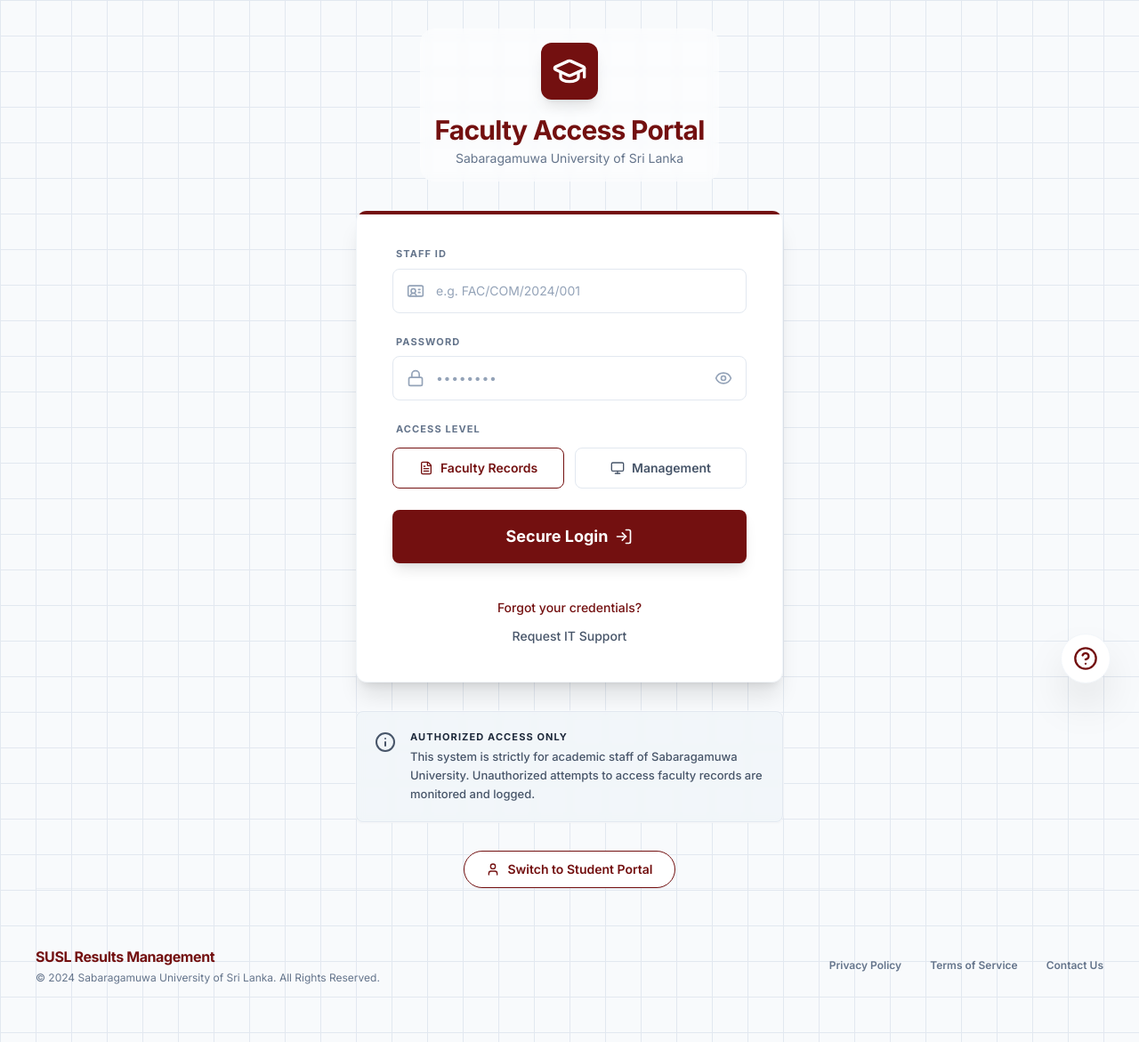
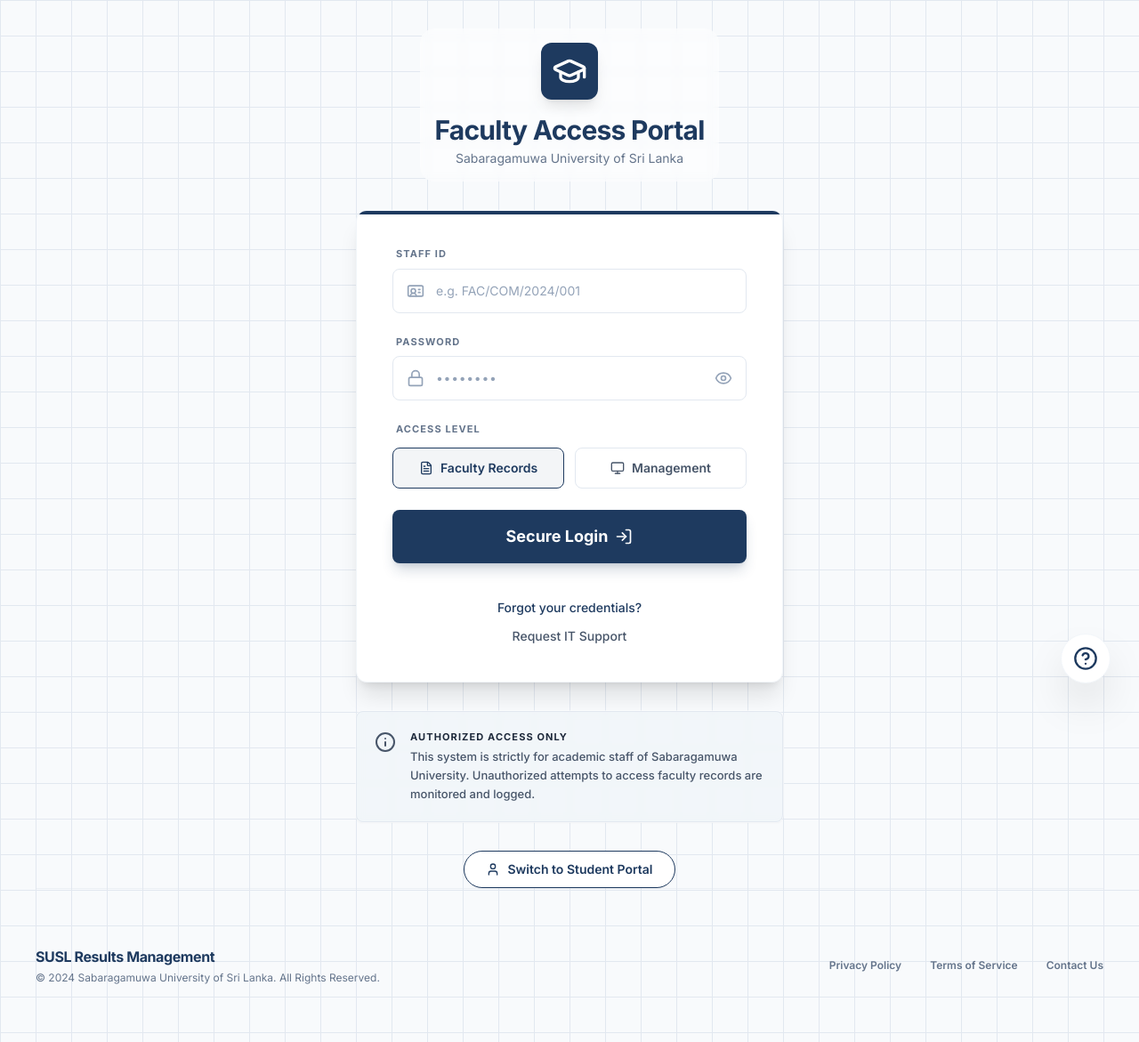
Before and after one commit to Dhivanujan/Community-Project-RMS, a Next.js app: page /login in a window 1280 px wide. Shown: the whole page at 89% size. Built offline with nearby package versions, Linux system fonts and the light colour scheme.

Commit message:
Update login page styles to use primary color scheme

```diff
--- a/app/login/page.jsx
+++ b/app/login/page.jsx
@@ -88,16 +88,16 @@ export default function Login() {
         <div className="min-h-screen bg-slate-50 bg-grid-slate-200 flex flex-col items-center justify-center p-4 sm:p-8 font-sans">
           {/* Header */}
           <div className="flex flex-col items-center mb-8 text-center bg-white/50 backdrop-blur-sm p-4 rounded-2xl">
-            <div className="w-16 h-16 bg-maroon flex items-center justify-center rounded-xl shadow-lg mb-4">
+            <div className="w-16 h-16 bg-primary-900 flex items-center justify-center rounded-xl shadow-lg mb-4">
               <GraduationCap className="text-white w-10 h-10" />
             </div>
-            <h1 className="text-3xl font-bold text-maroon tracking-tight">Faculty Access Portal</h1>
+            <h1 className="text-3xl font-bold text-primary-900 tracking-tight">Faculty Access Portal</h1>
             <p className="text-slate-500 text-sm mt-1">Sabaragamuwa University of Sri Lanka</p>
           </div>
 
           {/* Main Card */}
           <div className="max-w-[480px] w-full bg-white rounded-xl shadow-xl overflow-hidden border border-slate-100 flex flex-col p-8 sm:p-10 relative">
-            <div className="absolute top-0 left-0 w-full h-1 bg-maroon"></div>
+            <div className="absolute top-0 left-0 w-full h-1 bg-primary-900"></div>
 
             <form onSubmit={handleSubmit} className="space-y-6">
               {/* Staff ID */}
@@ -106,7 +106,7 @@ export default function Login() {
                   Staff ID
                 </label>
                 <div className="relative group">
-                  <div className="absolute inset-y-0 left-0 pl-4 flex items-center pointer-events-none text-slate-400 group-focus-within:text-maroon transition-colors">
+                  <div className="absolute inset-y-0 left-0 pl-4 flex items-center pointer-events-none text-slate-400 group-focus-within:text-primary-900 transition-colors">
                     <IdCard className="w-5 h-5" />
                   </div>
                   <input
@@ -116,7 +116,7 @@ export default function Login() {
                     value={formData.username}
                     onChange={handleChange}
                     placeholder="e.g. FAC/COM/2024/001"
-                    className="w-full pl-12 pr-4 py-3.5 bg-white border border-slate-200 rounded-lg text-sm focus:outline-none focus:ring-4 focus:ring-maroon/5 focus:border-maroon transition-all placeholder:text-slate-400 text-slate-900"
+                    className="w-full pl-12 pr-4 py-3.5 bg-white border border-slate-200 rounded-lg text-sm focus:outline-none focus:ring-4 focus:ring-primary-900/5 focus:border-primary-900 transition-all placeholder:text-slate-400 text-slate-900"
                   />
                 </div>
               </div>
@@ -127,7 +127,7 @@ export default function Login() {
                   Password
                 </label>
                 <div className="relative group">
-                  <div className="absolute inset-y-0 left-0 pl-4 flex items-center pointer-events-none text-slate-400 group-focus-within:text-maroon transition-colors">
+                  <div className="absolute inset-y-0 left-0 pl-4 flex items-center pointer-events-none text-slate-400 group-focus-within:text-primary-900 transition-colors">
                     <Lock className="w-5 h-5" />
                   </div>
                   <input
@@ -137,12 +137,12 @@ export default function Login() {
                     value={formData.password}
                     onChange={handleChange}
                     placeholder="••••••••"
-                    className="w-full pl-12 pr-12 py-3.5 bg-white border border-slate-200 rounded-lg text-sm focus:outline-none focus:ring-4 focus:ring-maroon/5 focus:border-maroon transition-all placeholder:text-slate-400 text-slate-900 tracking-wider"
+                    className="w-full pl-12 pr-12 py-3.5 bg-white border border-slate-200 rounded-lg text-sm focus:outline-none focus:ring-4 focus:ring-primary-900/5 focus:border-primary-900 transition-all placeholder:text-slate-400 text-slate-900 tracking-wider"
                   />
                   <button
                     type="button"
                     onClick={() => setShowPassword(!showPassword)}
-                    className="absolute inset-y-0 right-0 pr-4 flex items-center text-slate-400 hover:text-maroon transition-colors"
+                    className="absolute inset-y-0 right-0 pr-4 flex items-center text-slate-400 hover:text-primary-900 transition-colors"
                   >
                     {showPassword ? <EyeOff className="w-5 h-5" /> : <Eye className="w-5 h-5" />}
                   </button>
@@ -160,7 +160,7 @@ export default function Login() {
                     onClick={() => setFacultyAccessLevel("records")}
                     className={`flex-1 flex items-center justify-center gap-2 py-3 px-4 rounded-lg border transition-all text-sm font-semibold ${
                       facultyAccessLevel === "records"
-                        ? "bg-maroon/5 border-maroon text-maroon"
+                        ? "bg-primary-900/5 border-primary-900 text-primary-900"
                         : "bg-white border-slate-200 text-slate-600 hover:border-slate-300"
                     }`}
                   >
@@ -172,7 +172,7 @@ export default function Login() {
                     onClick={() => setFacultyAccessLevel("management")}
                     className={`flex-1 flex items-center justify-center gap-2 py-3 px-4 rounded-lg border transition-all text-sm font-semibold ${
                       facultyAccessLevel === "management"
-                        ? "bg-maroon/5 border-maroon text-maroon"
+                        ? "bg-primary-900/5 border-primary-900 text-primary-900"
                         : "bg-white border-slate-200 text-slate-600 hover:border-slate-300"
                     }`}
                   >
@@ -193,7 +193,7 @@ export default function Login() {
               <button
                 type="submit"
                 disabled={loading}
-                className="w-full bg-maroon hover:bg-maroon/90 text-white py-4 rounded-lg font-bold text-lg transition-all shadow-lg shadow-maroon/20 flex items-center justify-center gap-2 disabled:opacity-70 disabled:cursor-not-allowed group active:scale-[0.98]"
+                className="w-full bg-primary-900 hover:bg-primary-800 text-white py-4 rounded-lg font-bold text-lg transition-all shadow-lg shadow-primary-900/20 flex items-center justify-center gap-2 disabled:opacity-70 disabled:cursor-not-allowed group active:scale-[0.98]"
               >
                 {loading ? "Authenticating..." : "Secure Login"}
                 {!loading && <LogIn className="w-5 h-5 group-hover:translate-x-1 transition-transform" />}
@@ -203,7 +203,7 @@ export default function Login() {
               <div className="pt-4 text-center space-y-3">
                 <Link
                   href="/forgot-password"
-                  className="block text-sm font-medium text-maroon hover:underline decoration-2 underline-offset-4"
+                  className="block text-sm font-medium text-primary-900 hover:underline decoration-2 underline-offset-4"
                 >
                   Forgot your credentials?
                 </Link>
@@ -233,7 +233,7 @@ export default function Login() {
           {/* Switch to Student Portal */}
           <button
             onClick={() => setAccessType("student")}
-            className="mt-8 px-6 py-2.5 rounded-full bg-white text-maroon border border-maroon hover:bg-maroon hover:text-white transition-all font-semibold text-sm shadow-sm flex items-center gap-2 active:scale-95"
+            className="mt-8 px-6 py-2.5 rounded-full bg-white text-primary-900 border border-primary-900 hover:bg-primary-900 hover:text-white transition-all font-semibold text-sm shadow-sm flex items-center gap-2 active:scale-95"
           >
             <User className="w-4 h-4" />
             Switch to Student Portal
@@ -242,13 +242,13 @@ export default function Login() {
           {/* Footer */}
           <footer className="mt-auto pt-16 pb-8 w-full max-w-[1200px] flex flex-col md:flex-row justify-between items-center gap-6 text-slate-500 border-t border-slate-200/50">
             <div className="text-left space-y-1">
-              <p className="font-bold text-maroon tracking-tight">SUSL Results Management</p>
+              <p className="font-bold text-primary-900 tracking-tight">SUSL Results Management</p>
               <p className="text-xs">© 2024 Sabaragamuwa University of Sri Lanka. All Rights Reserved.</p>
             </div>
             <div className="flex gap-8 text-xs font-semibold">
-              <Link href="#" className="hover:text-maroon transition-colors">Privacy Policy</Link>
-              <Link href="#" className="hover:text-maroon transition-colors">Terms of Service</Link>
-              <Link href="#" className="hover:text-maroon transition-colors">Contact Us</Link>
+              <Link href="#" className="hover:text-primary-900 transition-colors">Privacy Policy</Link>
+              <Link href="#" className="hover:text-primary-900 transition-colors">Terms of Service</Link>
+              <Link href="#" className="hover:text-primary-900 transition-colors">Contact Us</Link>
             </div>
           </footer>
         </div>
@@ -257,7 +257,7 @@ export default function Login() {
           {/* Header */}
           <header className="bg-white border-b border-slate-200 px-6 py-4 flex items-center justify-between shadow-sm sticky top-0 z-50">
             <div className="flex items-center gap-4">
-              <div className="w-10 h-10 bg-maroon rounded flex items-center justify-center shadow-md">
+              <div className="w-10 h-10 bg-primary-900 rounded flex items-center justify-center shadow-md">
                 <GraduationCap className="text-white w-6 h-6" />
               </div>
               <div>
@@ -281,7 +281,7 @@ export default function Login() {
               <div className="space-y-4 max-w-[600px]">
                 <h1 className="text-4xl lg:text-6xl font-black text-slate-900 leading-[1.1] tracking-tight">
                   Access Your Academic <br />
-                  <span className="text-maroon">Insights Instantly</span>
+                  <span className="text-primary-900">Insights Instantly</span>
                 </h1>
                 <p className="text-lg text-slate-600 leading-relaxed font-medium">
                   Seamlessly manage your academic journey. Review comprehensive GPA analytics, track your faculty rankings, and monitor your graduation eligibility in real-time.
@@ -297,7 +297,7 @@ export default function Login() {
                   { icon: <Shield className="w-6 h-6" />, title: "Secure Access", desc: "Enterprise-grade protection for your records." },
                 ].map((f, i) => (
                   <div key={i} className="p-6 bg-white rounded-2xl shadow-sm border border-slate-100 hover:shadow-xl hover:translate-y-[-4px] transition-all duration-300 group">
-                    <div className="w-12 h-12 bg-maroon/5 rounded-xl flex items-center justify-center text-maroon mb-4 group-hover:bg-maroon group-hover:text-white transition-colors shadow-sm">
+                    <div className="w-12 h-12 bg-primary-900/5 rounded-xl flex items-center justify-center text-primary-900 mb-4 group-hover:bg-primary-900 group-hover:text-white transition-colors shadow-sm">
                       {f.icon}
                     </div>
                     <h3 className="font-bold text-slate-900 mb-1">{f.title}</h3>
@@ -310,7 +310,7 @@ export default function Login() {
             {/* Right Side: Login Card */}
             <div className="lg:w-[500px] w-full">
               <div className="bg-white rounded-3xl shadow-2xl overflow-hidden border border-slate-100 p-8 lg:p-12 relative">
-                <div className="absolute top-0 left-0 w-full h-1.5 bg-maroon"></div>
+                <div className="absolute top-0 left-0 w-full h-1.5 bg-primary-900"></div>
 
                 <div className="text-center mb-10">
                   <div className="w-20 h-20 bg-slate-50 rounded-full mx-auto mb-6 flex items-center justify-center border-4 border-slate-100 shadow-inner overflow-hidden">
@@ -334,7 +334,7 @@ export default function Login() {
                       Student ID Number
                     </label>
                     <div className="relative group">
-                      <div className="absolute inset-y-0 left-0 pl-4 flex items-center pointer-events-none text-slate-400 group-focus-within:text-maroon transition-colors">
+                      <div className="absolute inset-y-0 left-0 pl-4 flex items-center pointer-events-none text-slate-400 group-focus-within:text-primary-900 transition-colors">
                         <User className="w-5 h-5" />
                       </div>
                       <input
@@ -344,7 +344,7 @@ export default function Login() {
                         value={formData.username}
                         onChange={handleChange}
                         placeholder="e.g. 19/COM/001"
-                        className="w-full pl-12 pr-4 py-4 bg-slate-50 border border-slate-200 rounded-xl text-sm focus:outline-none focus:ring-4 focus:ring-maroon/5 focus:border-maroon transition-all placeholder:text-slate-400 text-slate-900 font-medium"
+                        className="w-full pl-12 pr-4 py-4 bg-slate-50 border border-slate-200 rounded-xl text-sm focus:outline-none focus:ring-4 focus:ring-primary-900/5 focus:border-primary-900 transition-all placeholder:text-slate-400 text-slate-900 font-medium"
                       />
                     </div>
                   </div>
@@ -354,7 +354,7 @@ export default function Login() {
                       Password
                     </label>
                     <div className="relative group">
-                      <div className="absolute inset-y-0 left-0 pl-4 flex items-center pointer-events-none text-slate-400 group-focus-within:text-maroon transition-colors">
+                      <div className="absolute inset-y-0 left-0 pl-4 flex items-center pointer-events-none text-slate-400 group-focus-within:text-primary-900 transition-colors">
                         <Lock className="w-5 h-5" />
                       </div>
                       <input
@@ -364,12 +364,12 @@ export default function Login() {
                         value={formData.password}
                         onChange={handleChange}
                         placeholder="••••••••"
-                        className="w-full pl-12 pr-12 py-4 bg-slate-50 border border-slate-200 rounded-xl text-sm focus:outline-none focus:ring-4 focus:ring-maroon/5 focus:border-maroon transition-all placeholder:text-slate-400 text-slate-900 tracking-widest"
+                        className="w-full pl-12 pr-12 py-4 bg-slate-50 border border-slate-200 rounded-xl text-sm focus:outline-none focus:ring-4 focus:ring-primary-900/5 focus:border-primary-900 transition-all placeholder:text-slate-400 text-slate-900 tracking-widest"
                       />
                       <button
                         type="button"
                         onClick={() => setShowPassword(!showPassword)}
-                        className="absolute inset-y-0 right-0 pr-4 flex items-center text-slate-400 hover:text-maroon transition-colors"
+                        className="absolute inset-y-0 right-0 pr-4 flex items-center text-slate-400 hover:text-primary-900 transition-colors"
                       >
                         {showPassword ? <EyeOff className="w-5 h-5" /> : <Eye className="w-5 h-5" />}
                       </button>
@@ -384,7 +384,7 @@ export default function Login() {
                         name="rememberMe"
                         checked={formData.rememberMe}
                         onChange={handleChange}
-                        className="w-5 h-5 rounded border-slate-300 text-maroon focus:ring-maroon transition-all"
+                        className="w-5 h-5 rounded border-slate-300 text-primary-900 focus:ring-primary-900 transition-all"
                       />
                       <label
                         htmlFor="rememberMe"
@@ -395,7 +395,7 @@ export default function Login() {
                     </div>
                     <Link
                       href="/forgot-password"
-                      className="text-xs font-bold text-maroon hover:underline decoration-2 underline-offset-4"
+                      className="text-xs font-bold text-primary-900 hover:underline decoration-2 underline-offset-4"
                     >
                       Forgot password?
                     </Link>
@@ -411,7 +411,7 @@ export default function Login() {
                   <button
                     type="submit"
                     disabled={loading}
-                    className="w-full bg-maroon hover:bg-maroon/90 text-white py-4 rounded-xl font-black text-sm tracking-widest uppercase transition-all shadow-xl shadow-maroon/30 flex items-center justify-center gap-3 disabled:opacity-70 disabled:cursor-not-allowed group active:scale-[0.98]"
+                    className="w-full bg-primary-900 hover:bg-primary-800 text-white py-4 rounded-xl font-black text-sm tracking-widest uppercase transition-all shadow-xl shadow-primary-900/30 flex items-center justify-center gap-3 disabled:opacity-70 disabled:cursor-not-allowed group active:scale-[0.98]"
                   >
                     {loading ? "Verifying..." : "Sign In to Dashboard"}
                     {!loading && <ArrowRight className="w-5 h-5 group-hover:translate-x-1 transition-transform" />}
@@ -421,7 +421,7 @@ export default function Login() {
                 <div className="mt-12 pt-8 border-t border-slate-100 text-center">
                   <p className="text-sm font-bold text-slate-600 leading-relaxed px-4">
                     Need technical assistance? <br />
-                    <button className="text-maroon hover:underline decoration-2 underline-offset-4">Contact IT Support</button>
+                    <button className="text-primary-900 hover:underline decoration-2 underline-offset-4">Contact IT Support</button>
                   </p>
                 </div>
               </div>
@@ -436,9 +436,9 @@ export default function Login() {
                 <p className="text-xs font-semibold">© 2024 Sabaragamuwa University of Sri Lanka. All Rights Reserved.</p>
               </div>
               <div className="flex gap-8 text-xs font-bold tracking-tight">
-                <Link href="#" className="hover:text-maroon transition-colors">Privacy Policy</Link>
-                <Link href="#" className="hover:text-maroon transition-colors">Terms of Service</Link>
-                <Link href="#" className="hover:text-maroon transition-colors">Contact Us</Link>
+                <Link href="#" className="hover:text-primary-900 transition-colors">Privacy Policy</Link>
+                <Link href="#" className="hover:text-primary-900 transition-colors">Terms of Service</Link>
+                <Link href="#" className="hover:text-primary-900 transition-colors">Contact Us</Link>
               </div>
             </div>
           </footer>
@@ -446,7 +446,7 @@ export default function Login() {
       )}
 
       {/* Help Bubble - Shared */}
-      <button className="fixed bottom-8 right-8 w-14 h-14 bg-white rounded-full flex items-center justify-center text-maroon shadow-2xl border border-slate-100 hover:-translate-y-2 transition-all hover:rotate-12 group z-[100]">
+      <button className="fixed bottom-8 right-8 w-14 h-14 bg-white rounded-full flex items-center justify-center text-primary-900 shadow-2xl border border-slate-100 hover:-translate-y-2 transition-all hover:rotate-12 group z-[100]">
         <HelpCircle className="w-7 h-7 group-hover:scale-110 transition-transform" />
       </button>
     </div>
```
Also changed, not shown: app/super-admin/users/page.jsx (+4 -4 lines).
